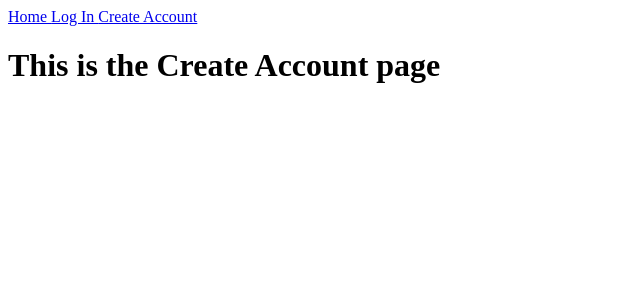
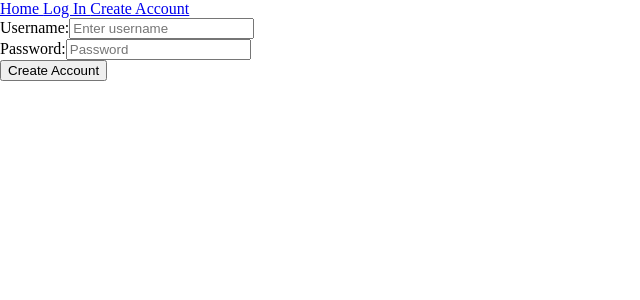
Before and after one commit to idaanna/react, a React (Vite) app: page /createaccount in a window 1280 px wide. Shown: the top 300 px of the page, without its empty margins (0-640 px from the left). Built offline with nearby package versions, Linux system fonts and the light colour scheme.

Commit message:
Initial CSS set up

```diff
--- a/src/main.jsx
+++ b/src/main.jsx
@@ -2,12 +2,16 @@ import React from 'react';
 import ReactDOM from 'react-dom/client';
 import { createBrowserRouter, RouterProvider } from "react-router-dom";
 
+import "./styles/reset.css";
+
 import HomePage from './pages/HomePage.jsx';
 import ProjectPage from './pages/ProjectPage.jsx';
 import LoginPage from "./pages/LoginPage.jsx";
-import CreateAccountPage from './pages/CreateAccount.jsx';
+import CreateAccountPage from './pages/CreateAccountPage.jsx';
 
 import NavBar from "./components/NavBar.jsx";
+
+
 
 const router = createBrowserRouter ([
   {
--- a/src/pages/CreateAccount.jsx
+++ /dev/null
@@ -1,4 +0,0 @@
-function CreateAccountPage() {
-    return <h1>This is the Create Account page</h1>;
-    }
-    export default CreateAccountPage;
--- /dev/null
+++ b/src/pages/CreateAccountPage.jsx
@@ -0,0 +1,6 @@
+import CreateAccountForm from "../components/CreateAccountForm";
+
+function CreateAccountPage() {
+    return < CreateAccountForm />;
+    }
+    export default CreateAccountPage;
--- /dev/null
+++ b/src/styles/global.css
@@ -0,0 +1,71 @@
+/* font sizes and colours */
+
+html {
+    font-family: "Atkinson Hyperlegible", sans-serif;
+    background: var(--bg-color);
+    color: var(--text-color);
+  }
+
+  main {
+    max-width: 1400px;
+    margin: 0 auto;
+    font-size: calc(2 * var(--base-font-size));
+  }
+
+  svg {
+    display: block;
+    margin: 0 auto;
+    fill: currentColor;
+    max-width: 100%;
+  }
+
+  .heading,
+  h1,
+  h2,
+  h3,
+  h4,
+  h5,
+  h6 {
+    font-family: "Roboto Serif Variable", sans-serif;
+  }
+
+  h1 {
+    margin-top: 30px;
+    font-size: 96px;
+    font-weight: bold;
+    line-height: 100%;
+  }
+  p {
+    line-height: 145%;
+  }
+
+  a {
+    color: currentColor;
+    position: relative;
+    padding: 4px;
+    transition: all 150ms linear;
+    font-weight: 600;
+
+    /* this might break your code */
+    /* &::after {
+      position: absolute;
+      top: 0;
+      left: 0;
+      content: "";
+      height: 100%;
+      width: 100%;
+      background-color: var(--text-color);
+      transform-origin: right;
+      transition: all 100ms linear;
+      transform: scalex(0);
+      z-index: -1;
+    }
+    &:hover,
+    &:focus {
+      color: var(--bg-color);
+      &::after {
+        transform: none;
+      }
+    }*/
+
+  }
--- /dev/null
+++ b/src/styles/reset.css
@@ -0,0 +1,19 @@
+ html {
+     box-sizing: border-box;
+     font-size: 16px;
+     }
+     *, *:before, *:after {
+     box-sizing: inherit;
+     }
+     body, h1, h2, h3, h4, h5, h6, p, ol, ul {
+     margin: 0;
+     padding: 0;
+     font-weight: normal;
+     }
+     ol, ul {
+     list-style: none;
+     }
+     img {
+     max-width: 100%;
+     height: auto;
+     }
```
Also changed, not shown: src/images/Hero image.png (added), src/images/logo.png (added), src/pages/HomePage.css (line endings or trailing spaces).
